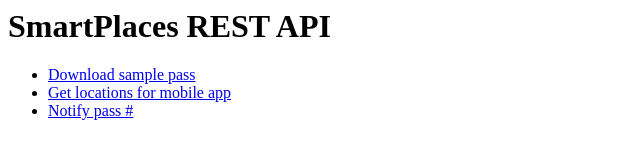
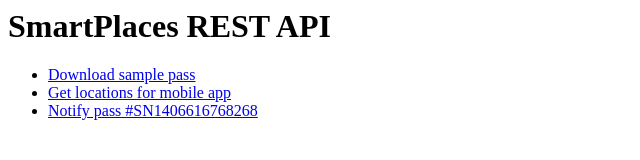
Before and after one commit to smartplaces/restplatform, a website: page index.html in a window 1280 px wide. Shown: the whole page, without its empty margins (0-640 px from the left). Drawn offline with Linux system fonts and the light colour scheme.

Commit message:
Add link to index.html for pass notification

```diff
--- a/index.html
+++ b/index.html
@@ -7,7 +7,7 @@
         <ul>
             <li><a href="/passws/download/pass.ru.smartplaces.coupon/1234567890/sample.pkpass?sample=true">Download sample pass</a></li>
             <li><a href="/mobile/locations/all?hash=none">Get locations for mobile app</a></li>
-            <li><a href="/passws/notify/pass.ru.smartplaces.coupon/:serial_number?id=">Notify pass #</a></li>
+            <li><a href="/passws/notify/pass.ru.smartplaces.coupon/SN1406616768268?id=TJsp4TCKWtdofJF9G">Notify pass #SN1406616768268</a></li>
         </ul>
     </body>
 </html>
```
